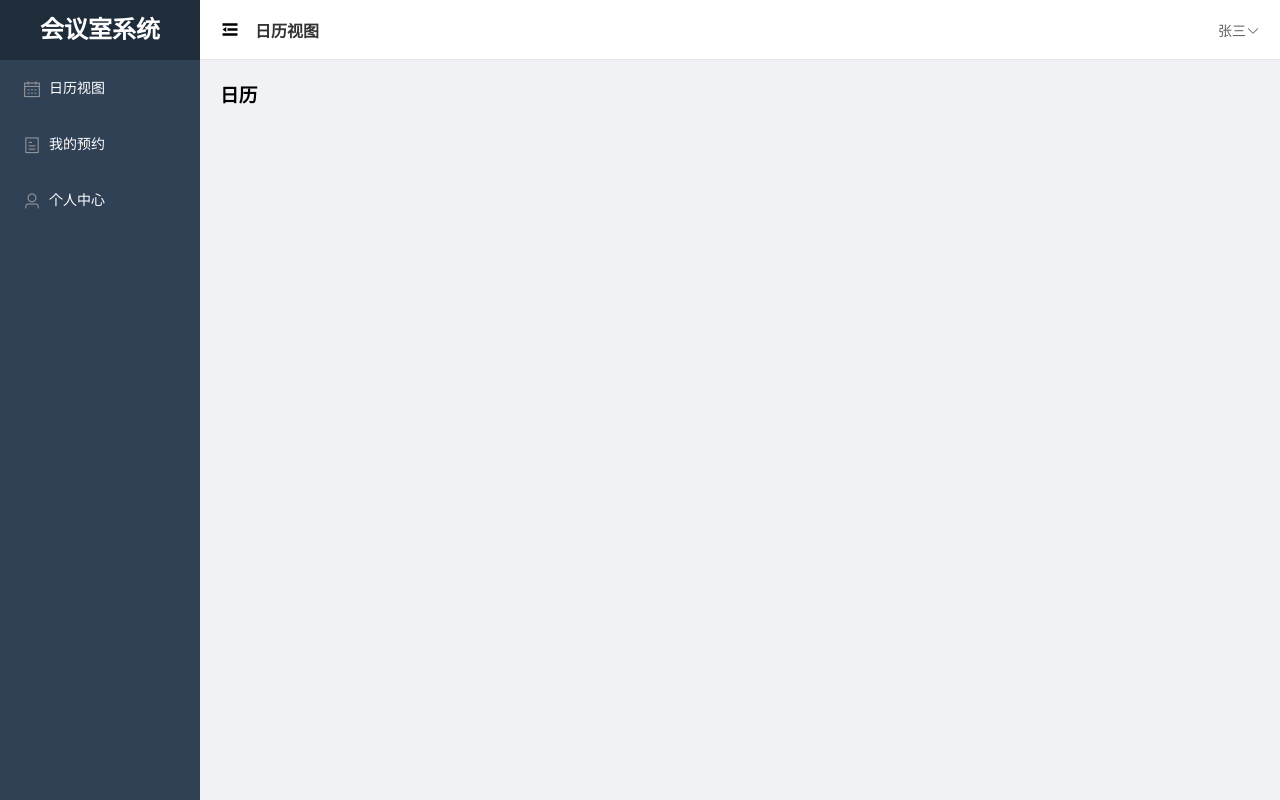
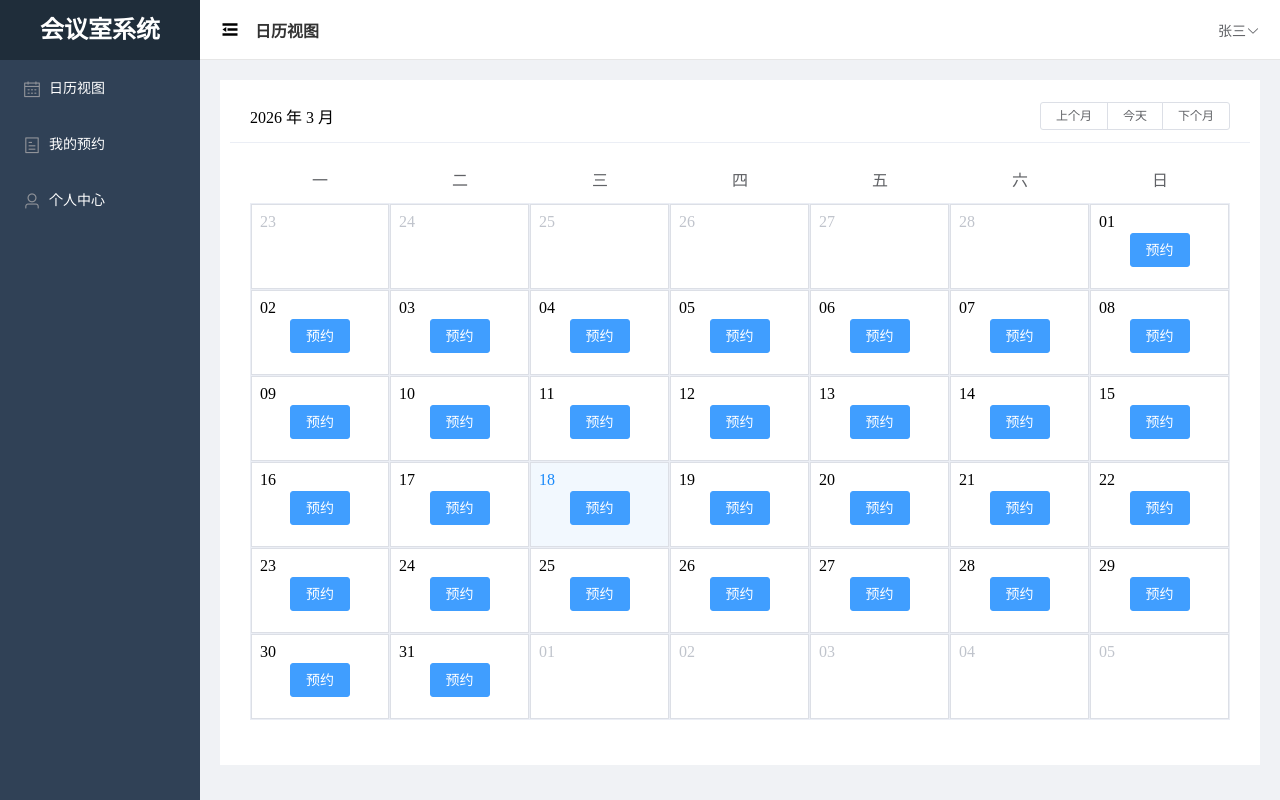
Before and after one commit to wdrdssd/Meeting-Room-Booking-System, a Vue app in the folder frontend/: page /user/calender in a window 1280 px wide. Built offline with nearby package versions, Linux system fonts and the light colour scheme.

Commit message:
calendar-01

```diff
--- a/frontend/src/views/user/Calendar.vue
+++ b/frontend/src/views/user/Calendar.vue
@@ -1,15 +1,106 @@
 <template>
-    <div>
-        <h1>日历</h1>
-    </div>
+  <div class="calendar-box">
+    <el-calendar v-model="value" class="calendar">
+      <template slot="dateCell" slot-scope="{data}">
+        <span :class="data.isSelected ? 'is-selected' : ''">{{ data.day.split('-').slice(2).join('-') }}</span>
+        <el-button v-if="data.type === 'current-month'" type="primary" size="small" class="calendar-btn"
+          @click="openDialog(data.day)">预约</el-button>
+      </template>
+    </el-calendar>
+    <el-dialog title="会议室预约" :visible.sync="dialogVisible" width="500px" >
+      <el-form ref="form" :model="form" label-width="100px" :rules="formRules">
+          <el-form-item label="预约日期" prop="date">
+            <el-input v-model="form.data" disabled></el-input>
+          </el-form-item>
+          <el-form-item label="预约时间" prop="time">
+            <el-time-select v-model="form.time" :picker-options="{start: '08:00',step: '00:30',end: '20:00'}" placeholder="选择时间">
+            </el-time-select>
+          </el-form-item>
+          <el-form-item label="姓名" prop="name">
+            <el-input v-model="form.name" placeholder="请输入姓名"></el-input>
+          </el-form-item>
+          <el-form-item label="备注" prop="remark">
+            <el-input v-model="form.remark" placeholder="请输入备注信息" :row="3" type="textarea"></el-input>
+          </el-form-item>
+      </el-form>
+      <span slot="footer" class="dialog-footer">
+        <el-button @click="dialogVisible = false">取消</el-button>
+        <el-button type="primary" @click="submit">确认预约</el-button>
+      </span>
+    </el-dialog>
+  </div>
 </template>
 
 <script>
-    export default {
-        name:'calenderPage'
+  export default {
+    name:'CalendarPage',
+    data() {
+      return {
+        value:new Date(),
+        dialogVisible:false,
+        currentSelectedDate:'',
+        form:{
+          data:'',
+          time:'',
+          name:'',
+          remark:''
+        },
+        formRules:{
+          time:[
+            {required:true, message:'请选择预约时间' , triger:'change'}
+          ],
+          name:[
+            {required:true, message:'请输入姓名' , triger:'blur'}
+          ]
+        }
+      }
+    },
+    methods:{
+      openDialog(day){
+        this.currentSelectedDate = day;
+        this.form.data = day;
+        this.form.time='';
+        this.form.name='';
+        this.form.remark='';
+        this.dialogVisible = true;
+      },
+      submit(){
+        this.$refs.form.validate(valid=>{
+          if(valid){
+            console.log('预约信息:',this.form);
+            this.$message.success(`预约成功！日期：${this.form.data}，时间：${this.form.time}`);
+            this.dialogVisible = false;
+          }else{
+            this.$message.error('请填写完整的预约信息');
+            return false
+          }
+        })
+      },
+
     }
+  }
 </script>
 
 <style >
-
+.calendar-box{
+  padding: 10px;
+  background-color: white;
+}
+.calendar .el-calendar-table .el-calendar-day {
+  border: 1px solid #dcdfe6 !important;
+  box-sizing: border-box;
+}
+.calendar .calendar-btn{
+  font-size: 14px;
+  line-height: 14px;
+  display: block;
+  margin: 2px auto;
+  text-align: center;
+}
+.is-selected {
+    color: #1989FA;
+}
+.el-backtop, .el-calendar-table td.is-today{
+  color: black;
+}
 </style>
--- a/frontend/src/views/user/Login.vue
+++ b/frontend/src/views/user/Login.vue
@@ -1,5 +1,5 @@
 <template>
-  <div class="box">
+  <div class="loginBox">
     <h1 class="title">会议室预约系统</h1>
     <el-form ref="LoginForm" :model="LoginForm" :rules="rules">
       <el-form-item prop="username" style="margin-top: 100px;">
@@ -54,7 +54,7 @@
 </script>
 
 <style >
-.box{
+.loginBox{
   width: 500px;
   height: 400px;
   margin: 150px auto;
--- a/frontend/src/views/user/MyReservations.vue
+++ b/frontend/src/views/user/MyReservations.vue
@@ -1,5 +1,5 @@
 <template>
-    <div class="box">
+    <div class="m-r-box">
         <el-tabs v-model="activeTab" @tab-click="handleClick">
             <el-tab-pane label="进行中" name="ongoing"></el-tab-pane>
             <el-tab-pane label="待开始" name="upcoming"></el-tab-pane>
@@ -176,7 +176,7 @@
 </script>
 
 <style>
-.box{
+.m-r-box{
     background-color: white;
     padding: 20px;
     border-radius: 4px;
--- a/frontend/src/views/user/Profile.vue
+++ b/frontend/src/views/user/Profile.vue
@@ -1,5 +1,5 @@
 <template>
-    <div class="box">
+    <div class="profile-box">
         <el-row :gutter="20">
             <el-col :span="8">
                 <el-card class="user-card">
@@ -111,7 +111,7 @@
 </script>
 
 <style >
-.box{
+.profile-box{
     padding: 10px;
 }
 .user-card{
```
